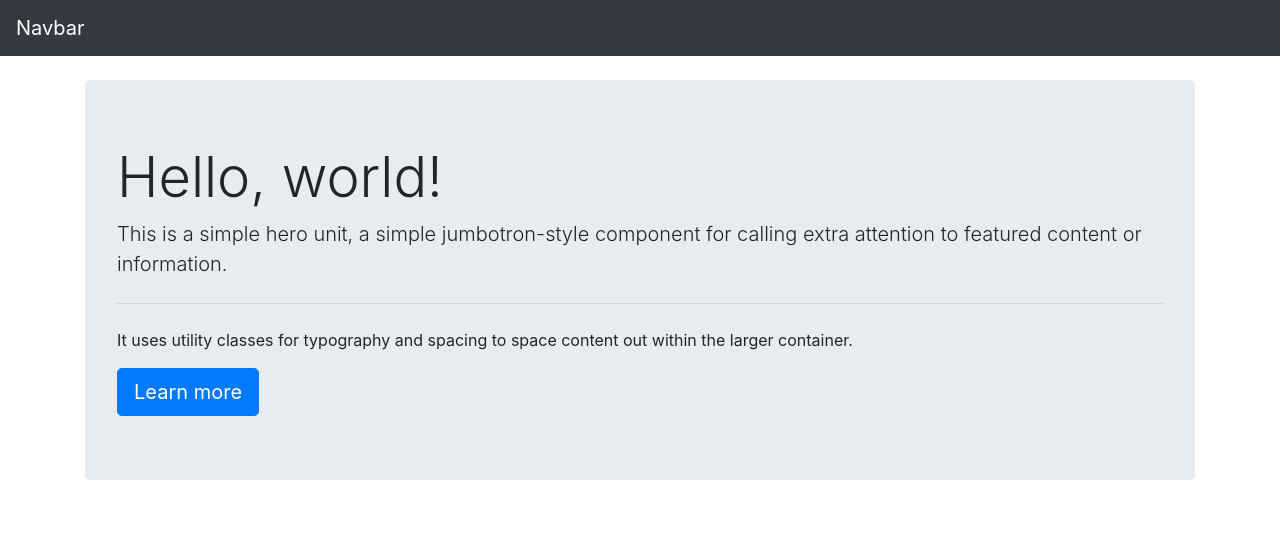
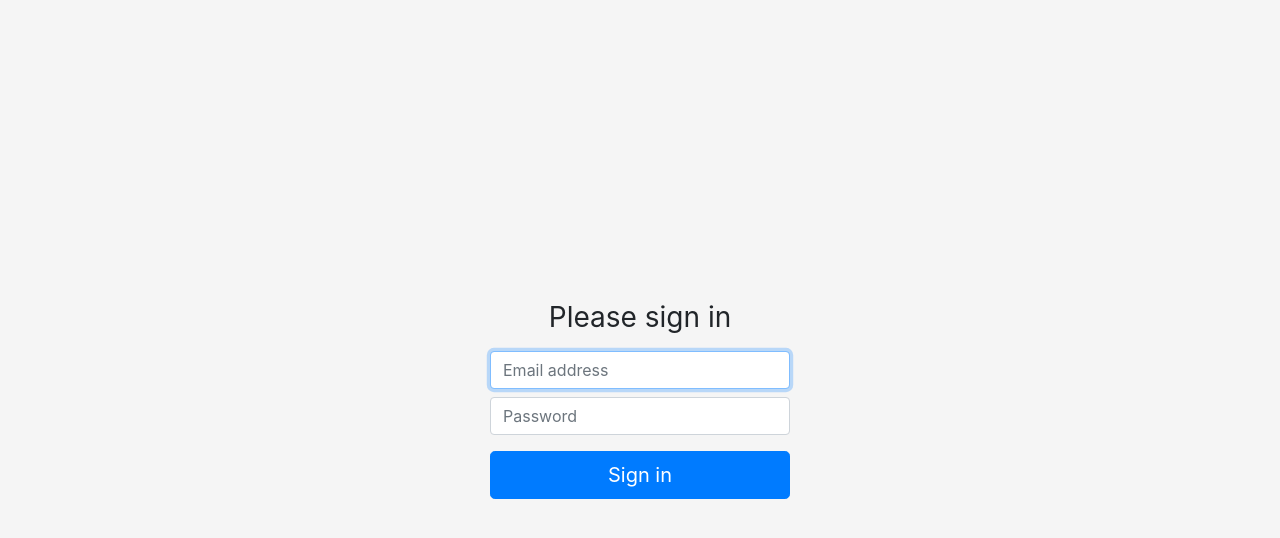
Before and after one commit to asmarse/cs405-homeworks, a plain HTML site: page index.html in a window 1280 px wide. Drawn offline with nearby package versions, Linux system fonts and the light colour scheme.

Commit message:
Add files via upload

```diff
--- a/index.html
+++ b/index.html
@@ -2,24 +2,37 @@
 <html lang="en">
   <head>
     <meta charset="utf-8">
-    <title>Jumbotron Example</title>
+    <title>Sign-in Example</title>
     <meta name="viewport" content="width=device-width, initial-scale=1, shrink-to-fit=no">
     <!-- Bootstrap CSS -->
     <link href="https://stackpath.bootstrapcdn.com/bootstrap/4.0.0/css/bootstrap.min.css" rel="stylesheet">
+    <style>
+      html, body {
+        height: 100%;
+      }
+      body {
+        display: flex;
+        align-items: center;
+        padding-top: 40px;
+        padding-bottom: 40px;
+        background-color: #f5f5f5;
+      }
+      .form-signin {
+        width: 100%;
+        max-width: 330px;
+        padding: 15px;
+        margin: auto;
+      }
+    </style>
   </head>
   <body>
-    <nav class="navbar navbar-expand-md navbar-dark bg-dark fixed-top">
-      <a class="navbar-brand" href="#">Navbar</a>
-    </nav>
-
-    <main role="main" class="container" style="margin-top: 80px;">
-      <div class="jumbotron">
-        <h1 class="display-4">Hello, world!</h1>
-        <p class="lead">This is a simple hero unit, a simple jumbotron-style component for calling extra attention to featured content or information.</p>
-        <hr class="my-4">
-        <p>It uses utility classes for typography and spacing to space content out within the larger container.</p>
-        <a class="btn btn-primary btn-lg" href="#" role="button">Learn more</a>
-      </div>
-    </main>
+    <form class="form-signin">
+      <h1 class="h3 mb-3 font-weight-normal text-center">Please sign in</h1>
+      <label for="inputEmail" class="sr-only">Email address</label>
+      <input type="email" id="inputEmail" class="form-control" placeholder="Email address" required autofocus>
+      <label for="inputPassword" class="sr-only">Password</label>
+      <input type="password" id="inputPassword" class="form-control mt-2" placeholder="Password" required>
+      <button class="btn btn-lg btn-primary btn-block mt-3" type="submit">Sign in</button>
+    </form>
   </body>
 </html>
```
